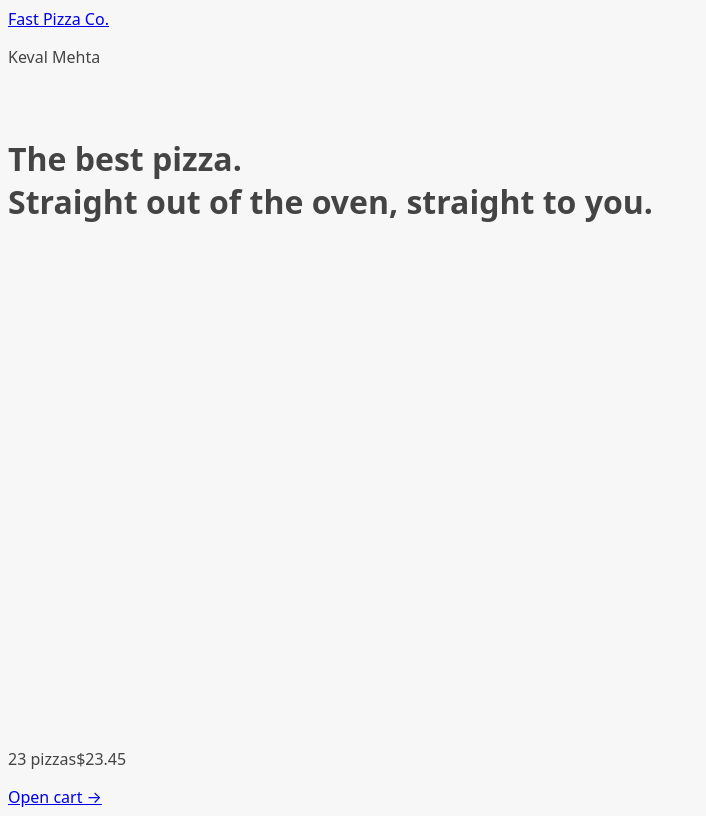
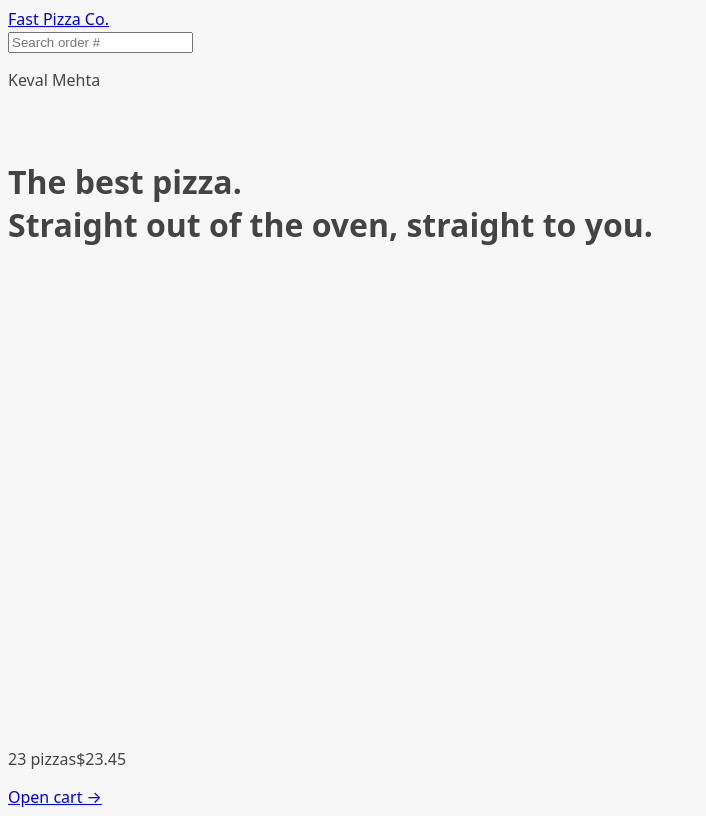
Before and after one commit to kevalmehta17/Fast-Pizza, a React (Vite) app: page / in a window 1280 px wide. Shown: the whole page, without its empty margins (0-706 px from the left). Built offline with nearby package versions, Linux system fonts and the light colour scheme.

Commit message:
Searchorder component is created that search order for specific ID

```diff
--- a/src/App.jsx
+++ b/src/App.jsx
@@ -22,6 +22,7 @@
         path: "/menu",
         element: <Menu />,
         loader: menuLoader,
+        errorElement: <Error />,
       },
       {
         path: "/cart",
--- a/src/UI/Error.jsx
+++ b/src/UI/Error.jsx
@@ -3,7 +3,7 @@
 function NotFound() {
   const navigate = useNavigate();
   const error = useRouteError();
-  console.log(error.data);
+
   return (
     <div>
       <h1>Something went wrong 😢</h1>
--- a/src/UI/Header.jsx
+++ b/src/UI/Header.jsx
@@ -1,9 +1,11 @@
 import { Link } from "react-router-dom";
+import SearchOrder from "../features/order/SearchOrder";
 
 function Header() {
   return (
     <header>
       <Link to="/">Fast Pizza Co.</Link>
+      <SearchOrder />
       <p>Keval Mehta</p>
     </header>
   );
--- /dev/null
+++ b/src/features/order/SearchOrder.jsx
@@ -0,0 +1,26 @@
+import { useState } from "react";
+import { useNavigate } from "react-router-dom";
+
+function SearchOrder() {
+  const [query, setQuery] = useState("");
+  const navigate = useNavigate();
+
+  const handleSubmit = (e) => {
+    e.preventDefault();
+    if (!query) return;
+    navigate(`order/${query}`);
+    setQuery("");
+  };
+
+  return (
+    <form onSubmit={handleSubmit}>
+      <input
+        placeholder="Search order # "
+        value={query}
+        onChange={(e) => setQuery(e.target.value)}
+      ></input>
+    </form>
+  );
+}
+
+export default SearchOrder;
```
